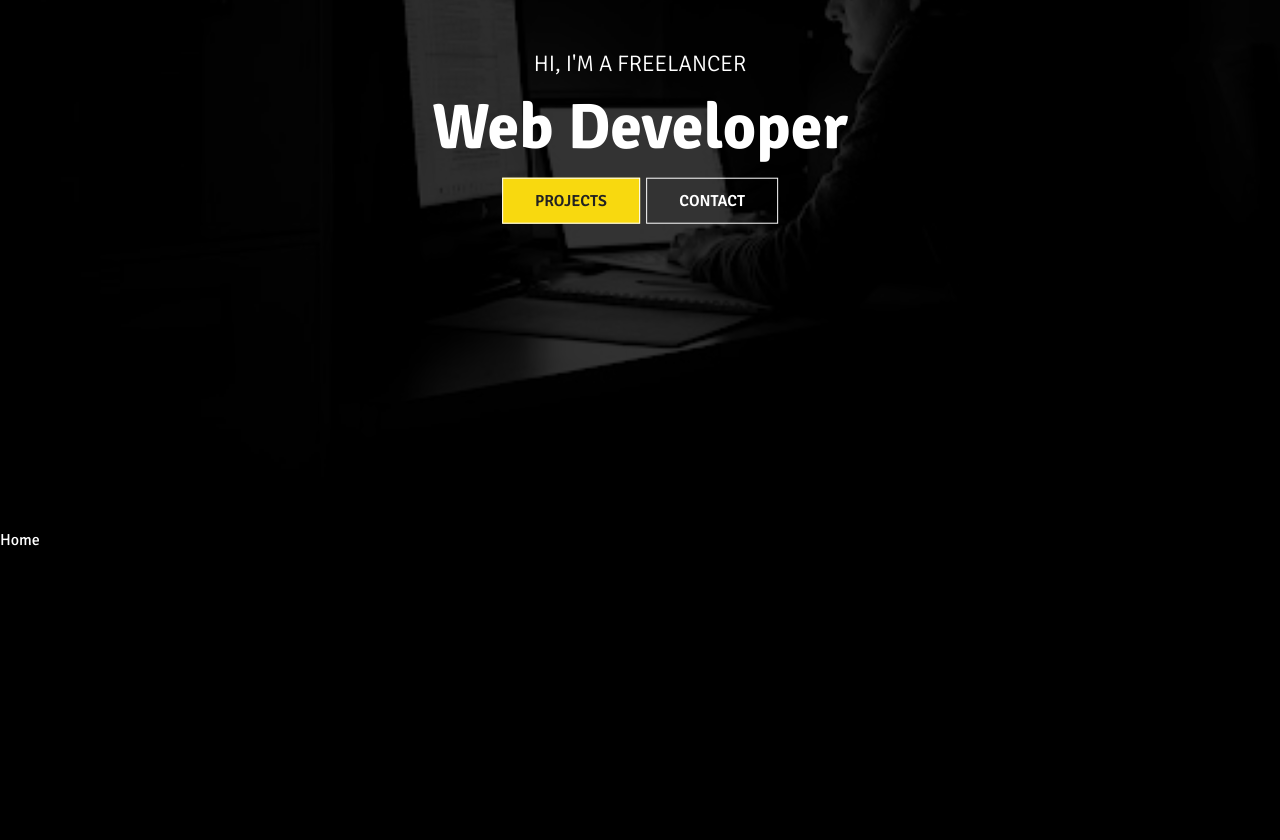
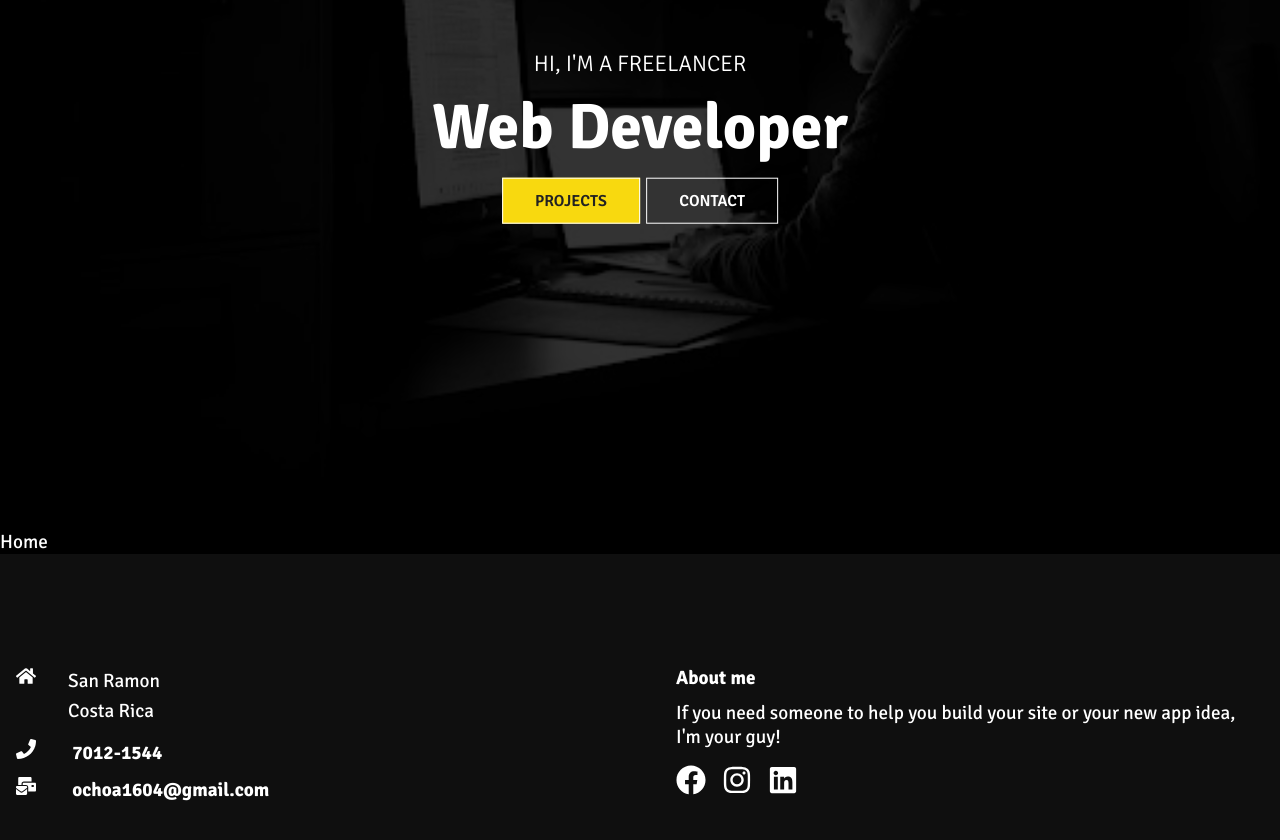
Before and after one commit to thecarlosotxoa/portfolio, a React (Create React App) app: page / in a window 1280 px wide. Shown: the part 270-1110 px from the top of the page. Before the commit the page ends 820 px from the top, so only its background shows below. Built offline with nearby package versions, Linux system fonts and the light colour scheme.

Commit message:
Hero2 section and styles

```diff
--- /dev/null
+++ b/src/components/Footer.css
@@ -0,0 +1,58 @@
+.footer{
+    width: 100%;
+    padding: 6rem 0;
+    background-color: rgba(19,19,19,0.8);
+}
+
+.footer-container{
+    margin: 1140px;
+    margin: auto;
+    display: grid;
+    grid-template-columns: repeat(2,1fr);
+    grid-gap: 40px;
+}
+
+.left{
+    height: 100%;
+    max-width: 100%;
+    display: flex;
+    flex-direction: column;
+    padding: 1rem;
+}
+
+.location{
+    display: flex;
+    margin-bottom: 0.8rem;
+}
+
+.location p{
+    line-height: 30px;
+}
+
+.right{
+    height: 100%;
+    max-width: 100%;
+    display: flex;
+    flex-direction: column;
+    padding: 1rem;
+}
+
+.socials{
+    margin-top: 1rem;
+}
+
+h4{
+    font-size: 1.2rem;
+    padding-bottom: 0.7rem;
+}
+
+p{
+    font-size: 1.2rem;
+}
+
+@media screen and (max-width: 640px){
+    /*each things take 1 frame when 640 and lower*/
+    .footer-container{
+        grid-template-columns: 1fr;
+    }
+}
--- /dev/null
+++ b/src/components/Footer.js
@@ -0,0 +1,60 @@
+import "./Footer.css";
+import React from "react";
+import { FaFacebook, FaHome, FaInstagram, FaLinkedin, FaMailBulk, FaPhone } from "react-icons/fa";
+
+const Footer = () => {
+  return (
+    <div className="footer">
+      <div className="footer-container">
+        <div className="left">
+          <div className="location">
+            <FaHome size={20} style={{ color: "#fff", marginRight: "2rem" }} />
+            <div>
+              <p>San Ramon</p>
+              <p>Costa Rica</p>
+            </div>
+          </div>
+          <div className="phone">
+            <h4>
+              <FaPhone
+                size={20}
+                style={{ color: "#fff", marginRight: "2rem" }}
+              />{" "}
+              7012-1544{" "}
+            </h4>
+          </div>
+          <div className="email">
+            <h4>
+              <FaMailBulk
+                size={20}
+                style={{ color: "#fff", marginRight: "2rem" }}
+              />{" "}
+              ochoa1604@gmail.com{" "}
+            </h4>
+          </div>
+        </div>
+        <div className="right">
+            <h4>About me</h4>
+            <p>If you need someone to help you build
+            your site or your new app idea, I'm your guy!</p>
+            <div className="socials">
+            <FaFacebook
+                size={30}
+                style={{ color: "#fff", marginRight: "1rem" }}
+              />
+              <FaInstagram
+                size={30}
+                style={{ color: "#fff", marginRight: "1rem" }}
+              />
+              <FaLinkedin
+                size={30}
+                style={{ color: "#fff", marginRight: "1rem" }}
+              />
+            </div>
+        </div>
+      </div>
+    </div>
+  );
+};
+
+export default Footer;
--- /dev/null
+++ b/src/components/Hero2.css
@@ -0,0 +1,43 @@
+.hero-img{
+    width: 100%;
+    background: rgba(0,0,0,0.5);
+    height: 60vh;
+    position: relative;
+}
+
+.hero-img::before{
+    content: "";
+    background: url("https://images.unsplash.com/photo-1607799279861-4dd421887fb3?q=80&w=1470&auto=format&fit=crop&ixlib=rb-4.0.3&ixid=M3wxMjA3fDB8MHxwaG90by1wYWdlfHx8fGVufDB8fHx8fA%3D%3D");
+    background-size: cover;
+    background-position: center top;
+    height: 100%;
+    width: 100%;
+    position: absolute;
+    top: 0;
+    left: 0;
+    z-index: -1;
+}
+
+.heading{
+    width: 100%;
+    height: 100%;
+    display: flex;
+    flex-direction: column;
+    justify-content: center;
+    align-items: center;
+}
+
+.hero-img h1{
+    font-size: 4rem;
+}
+
+.hero-img p{
+    font-size: 1.4rem;
+    text-align: center;
+}
+
+@media screen and (max-width: 640px){
+    .hero-img h1{
+        font-size: 2rem;
+    }
+}
--- /dev/null
+++ b/src/components/Hero2.js
@@ -0,0 +1,18 @@
+import "./Hero2.css";
+
+import React, { Component } from "react";
+
+class Hero2 extends Component {
+  render() {
+    return (
+      <div className="hero-img">
+        <div className="heading">
+          <h1>{this.props.heading}</h1>
+          <p>{this.props.text}</p>
+        </div>
+      </div>
+    );
+  }
+}
+
+export default Hero2;
--- a/src/components/Navbar.css
+++ b/src/components/Navbar.css
@@ -7,6 +7,11 @@
     width: 100%;
     height: 90px;
     z-index: 10;
+}
+
+.header-bg{
+    background-color: rgba(0,0,0,0.85);
+    transition: 0.5s;
 }
 
 .nav-menu{
--- a/src/components/Navbar.js
+++ b/src/components/Navbar.js
@@ -9,8 +9,23 @@ const Navbar = () => {
   const [menuClick, setMenuClick] = useState(false);
   const handleClick = () => setMenuClick(!menuClick);
 
+  // adding use state to set the color for navbar when scrolling through Y axis
+  const [navbarColor, setNavbarColor] = useState(false);
+  const changeNavbarColor = () => {
+    if (window.scrollY >= 100){
+      setNavbarColor(true);
+    }
+    else{
+      setNavbarColor(false);
+    }
+  };
+
+  // adding event listener to window scroll to trigger navbar color change
+  window.addEventListener("scroll", changeNavbarColor);
+
   return (
-    <div className="header">
+    // add if statements to classname to change depending on scroll position
+    <div className={navbarColor ? "header header-bg" : "header"}>
       <Link to="/">
         <h1>Logo</h1>
       </Link>
--- a/src/pages/About.js
+++ b/src/pages/About.js
@@ -1,9 +1,14 @@
 import React from 'react'
+import Navbar from '../components/Navbar'
+import Footer from '../components/Footer'
+import Hero2 from '../components/Hero2'
 
 const About = () => {
   return (
     <div>
-      About
+      <Navbar/>
+      <Hero2 heading="About me" text="I'm a fullstack developer"/>
+      <Footer/>
     </div>
   )
 }
--- a/src/pages/Contact.js
+++ b/src/pages/Contact.js
@@ -1,9 +1,14 @@
 import React from 'react'
+import Navbar from '../components/Navbar'
+import Footer from '../components/Footer'
+import Hero2 from '../components/Hero2'
 
 const Contact = () => {
   return (
     <div>
-      Contact
+      <Navbar/>
+      <Hero2 heading="Contact me" text="Hit me up if you need"/>
+      <Footer/>
     </div>
   )
 }
--- a/src/pages/Home.js
+++ b/src/pages/Home.js
@@ -1,6 +1,7 @@
 import React from 'react'
 import Navbar from '../components/Navbar'
 import Hero_1 from '../components/Hero_1'
+import Footer from "../components/Footer"
 
 const Home = () => {
   return (
@@ -8,6 +9,7 @@ const Home = () => {
       <Navbar />
       <Hero_1 />
       <p>Home</p>
+      <Footer />
     </div>
   )
 }
--- a/src/pages/Projects.js
+++ b/src/pages/Projects.js
@@ -1,9 +1,14 @@
 import React from 'react'
+import Navbar from '../components/Navbar'
+import Footer from '../components/Footer'
+import Hero2 from '../components/Hero2'
 
 const Projects = () => {
   return (
     <div>
-      Projects
+      <Navbar/>
+      <Hero2 heading="Projects" text="Some of my work."/>
+      <Footer/>
     </div>
   )
 }
```
